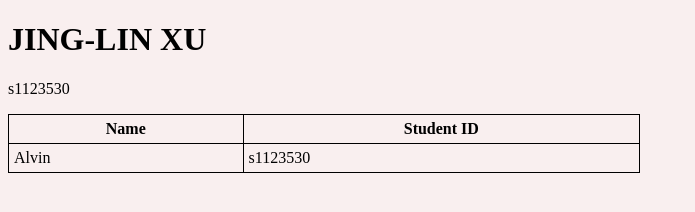
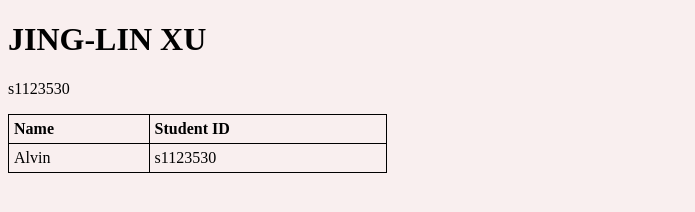
Before and after one commit to Kowabongaa/xujinglin, a plain HTML site: page index.html in a window 1280 px wide. Shown: the whole page, without its empty margins (0-695 px from the left). Drawn offline with Linux system fonts and the light colour scheme.

Commit message:
Update index.html

```diff
--- a/index.html
+++ b/index.html
@@ -2,11 +2,16 @@
 <html>
 <head>
 <style>
-table, th, td {
+table, th, td
+  {
   padding: 5px;
   border: 1px solid black;
   border-collapse: collapse;
 }
+  th
+  {
+    text-align:left;
+  }
 
 </style>
 </head>
@@ -14,7 +19,7 @@ table, th, td {
 
 <h1>JING-LIN XU </h1>
 <p>s1123530 </p>
-<table style="width: 50%">
+<table style="width: 30%">
   <tr>
     <th>Name</th>
     <th>Student ID</th>
```
